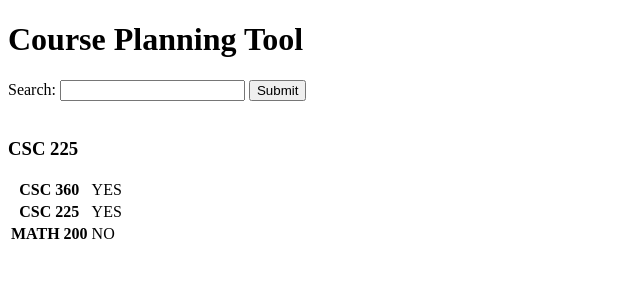
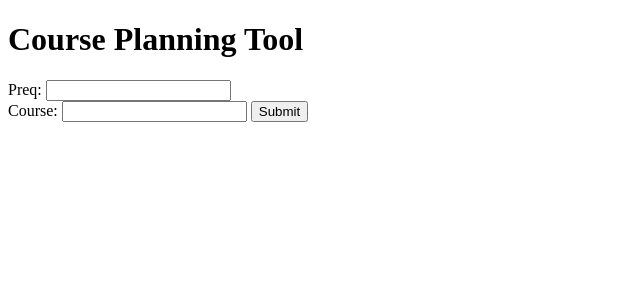
Before and after one commit to TeamBipartite/courpass, a Django app: page /course_planning_tool/ in a window 1280 px wide. Shown: the top 300 px of the page, without its empty margins (0-640 px from the left). Run offline with Django 4.2, Linux system fonts and the light colour scheme.

Commit message:
feat: search skeleton, base html

```diff
--- /dev/null
+++ b/academic_calendar_scraper/course_planning_tool/templates/base.html
@@ -0,0 +1,22 @@
+<!DOCTYPE html>
+<html>
+
+<body>
+    <h1>Course Planning Tool</h1>
+    <form method="post" action={% url 'course_planning_tool' %}>
+        {% csrf_token %}
+        <label for="prereq-search">Preq:</label>
+        <input type="search" name="prereq-search">
+        <br />
+        <label for="course">Course:</label>
+        <input type="input" name="course">
+        <input type="submit"></input>
+    </form>
+
+    <div id="content">
+        {% block content %}{% endblock %}
+    </div>
+
+</body>
+
+</html>
--- a/academic_calendar_scraper/course_planning_tool/templates/course_planning_tool_ui.html
+++ b/academic_calendar_scraper/course_planning_tool/templates/course_planning_tool_ui.html
@@ -1,15 +1,9 @@
-<!DOCTYPE html>
-<html>
-
-<body>
-    <h1>Course Planning Tool</h1>
-    <div>
-        <label for="pre-req-search">Search:</label>
-        <input type="search" id="gsearch" name="pre-req-search">
-        <button type="button">Submit</button>
-    </div>
+{% extends "base.html" %}
+{% block content %}
+{% if searched and course %}
 <br>
-    <h3>CSC 225</h3>
+<h3>You want to check if {{searched}} is a prereq of {{course}}</h3>
+<!--
 <table>
     <tr>
         <th>CSC 360</th>
@@ -23,8 +17,7 @@
         <th>MATH 200</th>
         <td>NO</td>
     </tr>
-    </table>
+</table> -->
+{% endif %}
 
-</body>
-
-</html>
+{% endblock %}
--- a/academic_calendar_scraper/course_planning_tool/views.py
+++ b/academic_calendar_scraper/course_planning_tool/views.py
@@ -1,7 +1,16 @@
-from django.template import loader
-from django.http import HttpResponse
+from django.shortcuts import render
+from django.views.decorators.csrf import csrf_protect
+from django.template.context_processors import csrf
 
+@csrf_protect
+def course_planning_tool(request):
+    c = {}
+    c.update(csrf(request))
 
-def course_planning_tool(request):
-    template = loader.get_template("course_planning_tool_ui.html")
-    return HttpResponse(template.render())
+    if request.method == "POST":
+        c['searched'] = request.POST["prereq-search"]
+        c['course'] = request.POST["course"]
+
+        return render(request, "course_planning_tool_ui.html", c)
+    else:
+        return render(request, "course_planning_tool_ui.html", c)
```
Lines whose indentation alone changed are shown as unchanged.
